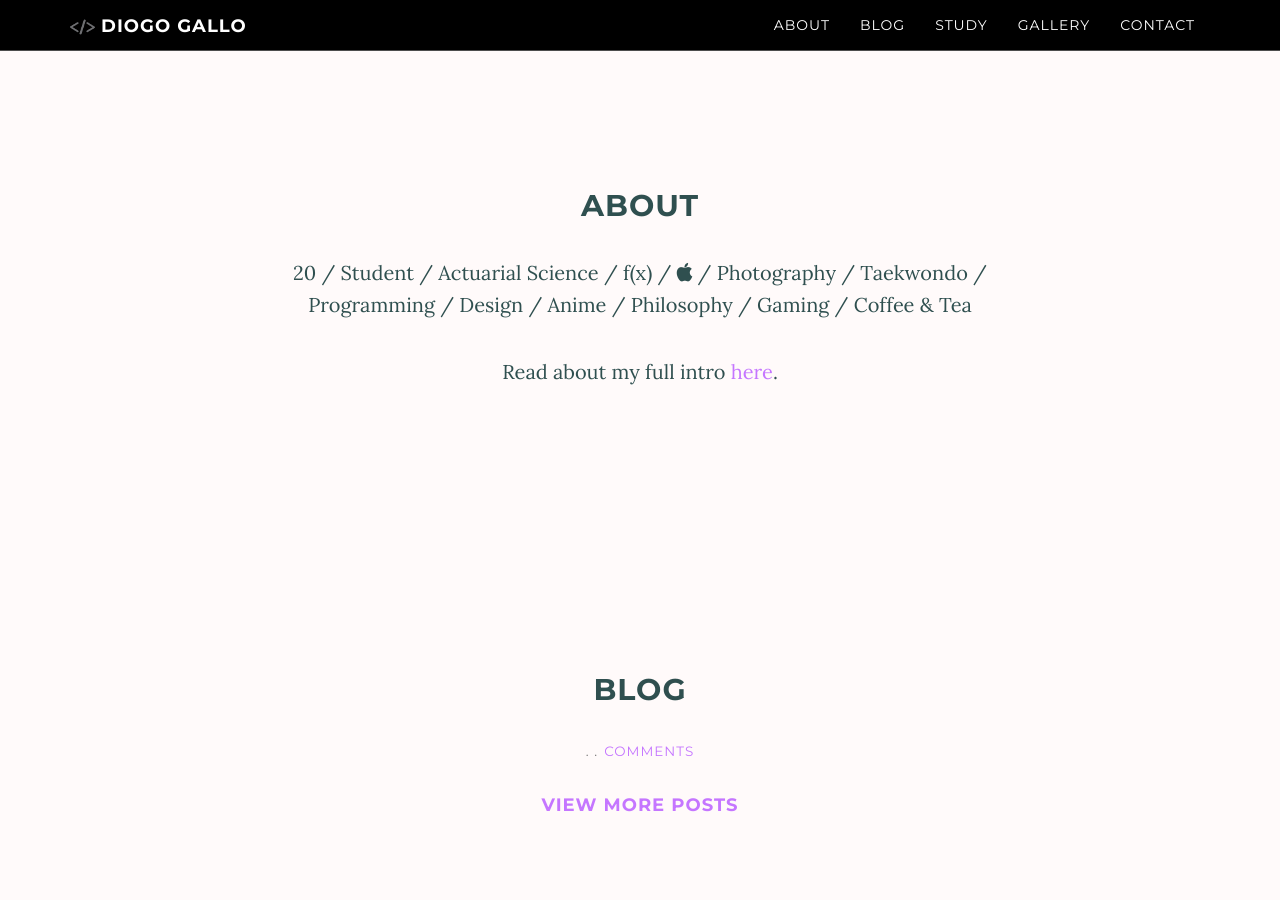
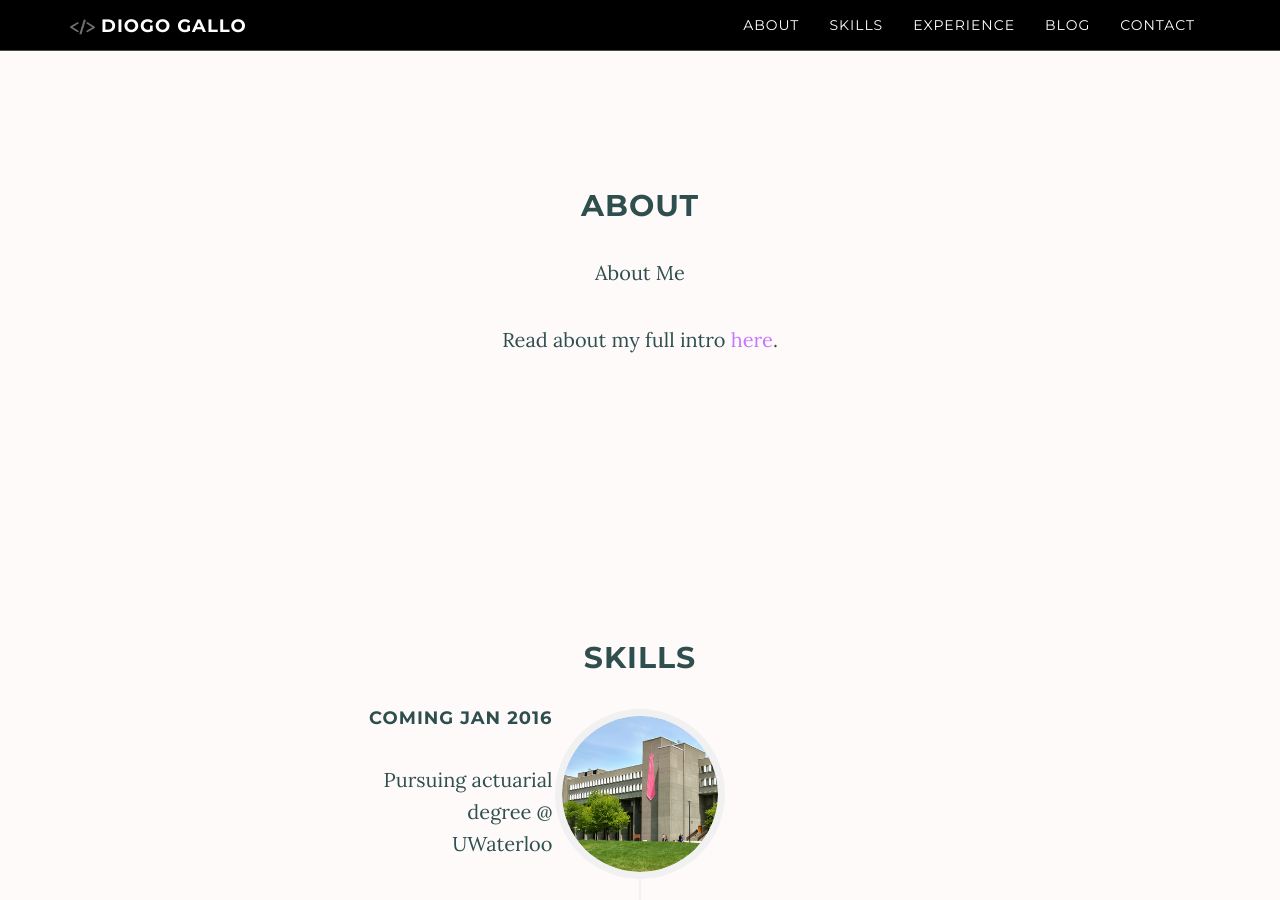
Before and after one commit to diogogallo/diogogallo.github.io, a Jekyll site: the page built from index.html, in a window 1280 px wide and 900 px high, scrolled down 961 px. Built offline with Jekyll 4.4.1, drawn with Linux system fonts in a browser that asks for light colours; nearby versions of some CDN libraries; a script that is not in the unit is left out; comment, search, counter and statistics services are not loaded; some of the changed text lies outside the part shown.

Commit message:
geral adjustments

```diff
--- /dev/null
+++ b/1_skills.html
@@ -0,0 +1,6 @@
+---
+layout: null
+section-type: skills
+title: Skills
+---
+## Skills
--- /dev/null
+++ b/2_experience.html
@@ -0,0 +1,6 @@
+---
+layout: null
+section-type: experience
+title: Experience
+---
+## Experience
--- a/_config.yml
+++ b/_config.yml
@@ -83,7 +83,7 @@ career-img: "/img/career/default.png"
 # Contact layout #
 ##################
 
-email: "johnson5756@live.com"
+email: "diogogallo@gmail.com"
 
 ##################
 # Social Buttons #
@@ -117,9 +117,9 @@ social:
 
 pages_list:
   About: 'about'
+  Skills: 'skills'
+  Experience: 'experience'
   Blog: 'blog'
-  Study: 'study'
-  Gallery: 'gallery'
   Contact: 'contact'
 
 # Pagination path
--- a/_includes/contact.html
+++ b/_includes/contact.html
@@ -28,10 +28,10 @@
             {% endif %}
           {% endif %}
 
-            <h4><span class="fa fa-twitter"></span> Tweets</h4>
+            <!--<h4><span class="fa fa-twitter"></span> Tweets</h4>
           <div class="twitterfeed">
               <a class="twitter-timeline" href="https://twitter.com/Johnson_5756" data-widget-id="661794620444028928" data-chrome="transparent nofooter noheader noborders" data-tweet-limit="3" data-aria-polite="assertive"></a>
-            </div>
+            </div> -->
 
           {% include social-buttons.html %}
 
--- a/_includes/study.html
+++ b/_includes/experience.html
@@ -1,5 +1,5 @@
 
-<!-- Study Start -->
+<!-- Experience Start -->
 
 <section id="{{ page.title }}" class="container content-section text-center">
     <div class="row">
@@ -42,4 +42,4 @@
     </div>
 </section>
 
-<!-- Study End -->
+<!-- Experience End -->
--- a/_includes/career.html
+++ b/_includes/skills.html
@@ -1,5 +1,5 @@
 
-<!-- Career Start -->
+<!-- Skills Start -->
 
 <section id="{{ page.title }}" class="container content-section text-center">
     <div class="row">
@@ -42,4 +42,4 @@
     </div>
 </section>
 
-<!-- Career End -->
+<!-- Skills End -->
--- a/_layouts/index.html
+++ b/_layouts/index.html
@@ -18,17 +18,17 @@
 
         {% include about.html %}
 
+      {% elsif page.section-type == "skills" %}
+
+        {% include skills.html %}
+
+      {% elsif page.section-type == "experience" %}
+
+        {% include experience.html %}
+
       {% elsif page.section-type == "latest-post" %}
 
         {% include latest-post.html %}
-
-      {% elsif page.section-type == "study" %}
-
-        {% include study.html %}
-
-      {% elsif page.section-type == "gallery" %}
-
-        {% include gallery.html %}
 
       {% elsif page.section-type == "contact" %}
 
--- a/about.html
+++ /dev/null
@@ -1,11 +0,0 @@
----
-layout: null
-section-type: about
-title: About
----
-
-## About
-
-20 / Student / Actuarial Science / f(x) / <span class="fa fa-apple"></span> / Photography / Taekwondo / Programming / Design / Anime / Philosophy / Gaming / Coffee & Tea
-
-Read about my full intro <a href="{{site.baseurl}}/fullabout/index.html">here</a>.
--- a/career.html
+++ /dev/null
@@ -1,6 +0,0 @@
----
-layout: null
-section-type: study
-title: Study
----
-## Study
```
Also changed, not shown: 0_about.html (added, +11 -0 lines), 3_blog.html (renamed from blog.html), 4_contact.html (renamed from contact.html).
